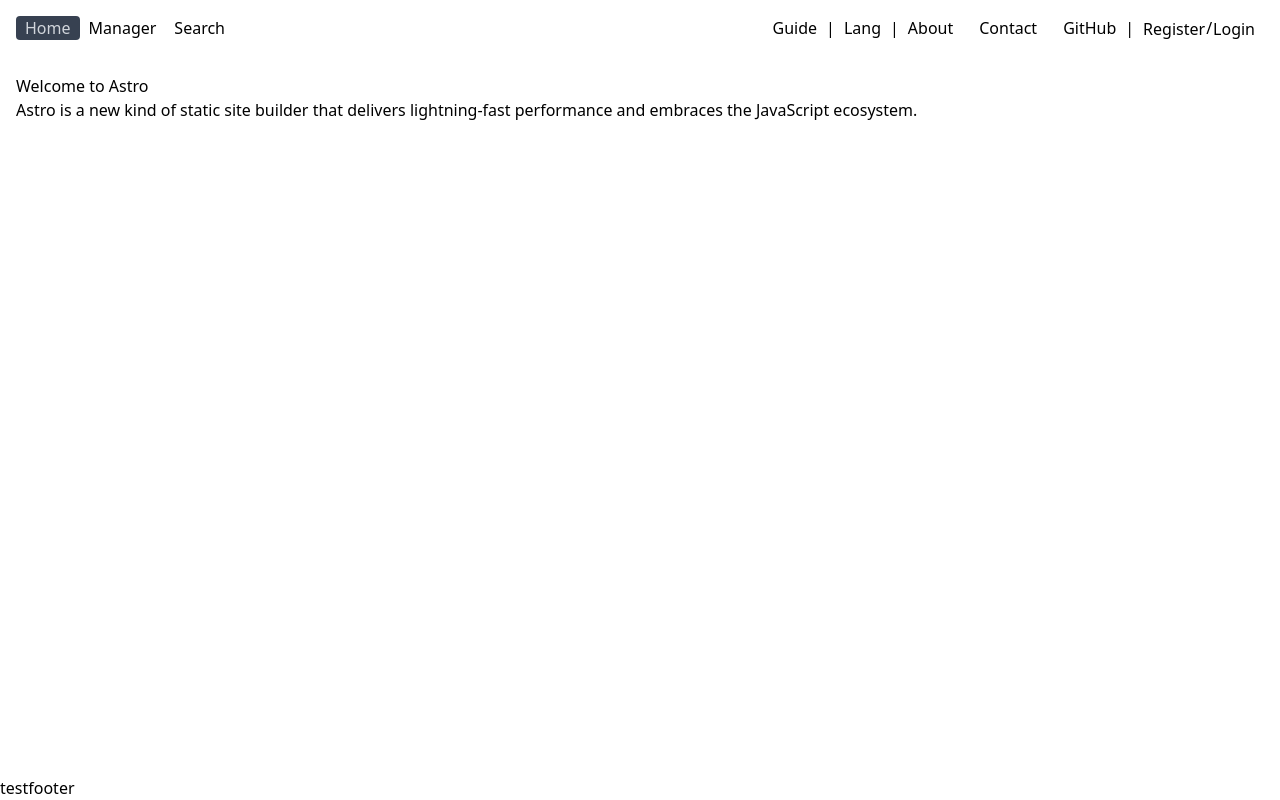
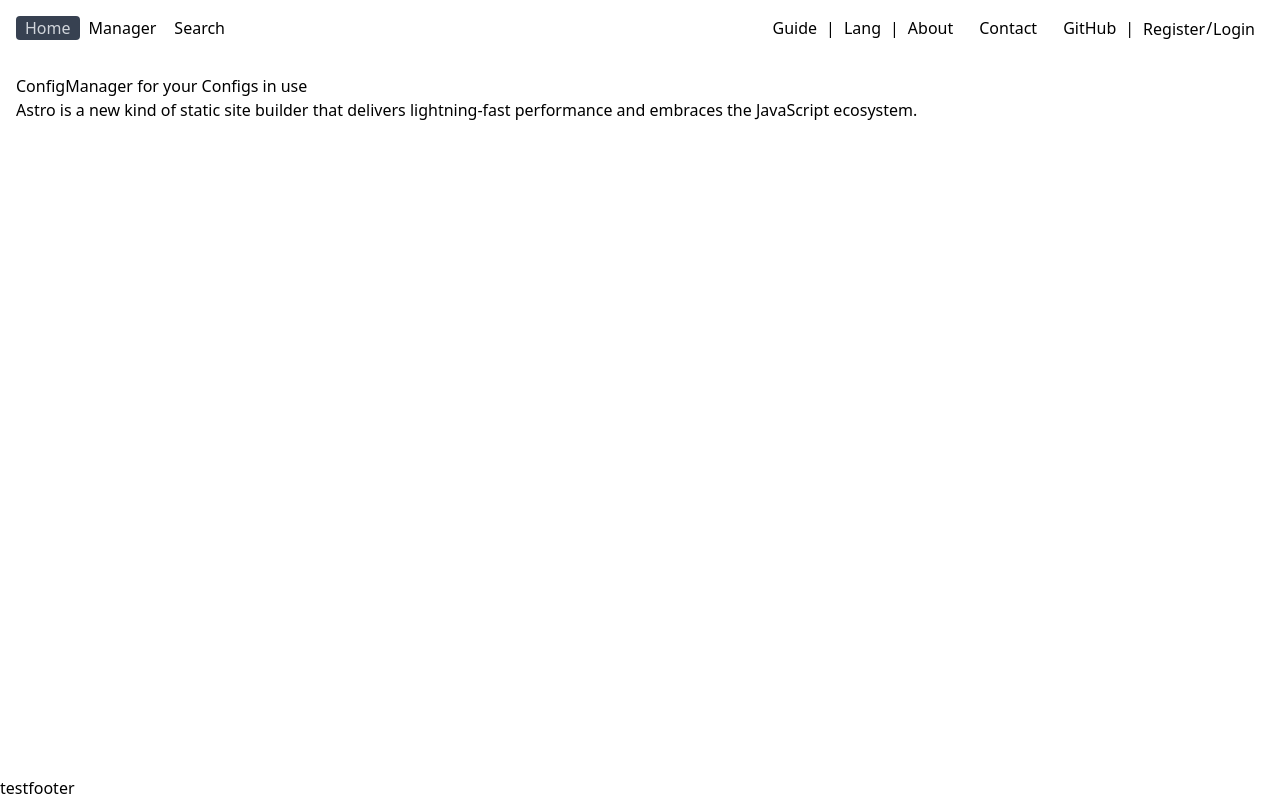
Before and after one commit to fchristian1/configManager, an Astro site in the folder frontend/: page / in a window 1280 px wide. Built offline with nearby package versions, Linux system fonts and the light colour scheme; Astro itself is replaced by a stand-in of ours.

Commit message:
20241205-173950

```diff
--- a/frontend/src/pages/index.astro
+++ b/frontend/src/pages/index.astro
@@ -5,7 +5,7 @@ import Button from "../components/Button";
 
 <IndexLayout title="Home Page" description="Home Page of Config Manager">
     <div class="m-2">
-        <h1>Welcome to Astro</h1>
+        <h1>ConfigManager for your Configs in use</h1>
         <p>Astro is a new kind of static site builder that delivers lightning-fast performance and embraces the JavaScript ecosystem.</p>
     </div>
 </IndexLayout>
```
